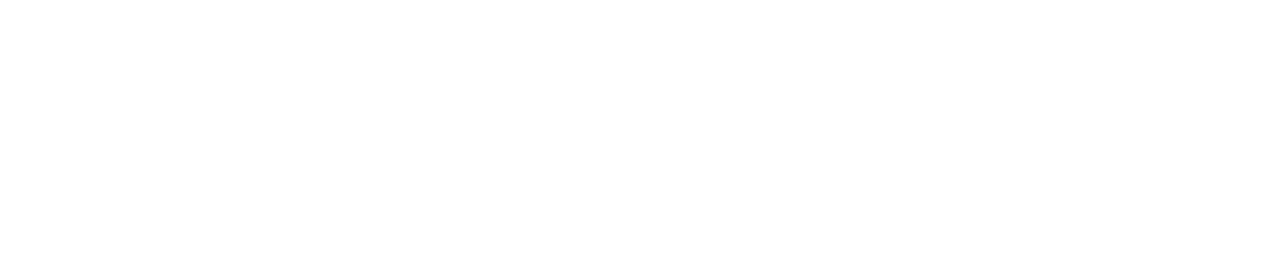
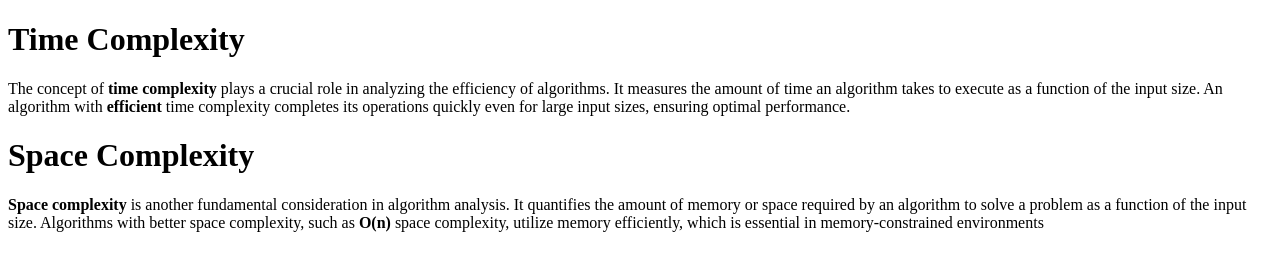
Before and after one commit to acciojob/time-and-space-complexity-Vedprakash321, a website: page main.html in a window 1280 px wide. Drawn offline with Linux system fonts and the light colour scheme.

Commit message:
created a submission

```diff
--- a/main.html
+++ b/main.html
@@ -8,6 +8,16 @@
 
 <body>
 	<!-- the entire body must be written by student -->
+	<h1>Time Complexity</h1>
+
+	<p>The concept of <b>time complexity</b> plays a crucial role in analyzing the efficiency of algorithms. It measures the amount of time an algorithm takes to execute as a function of the input size. An algorithm with <strong>efficient</strong> time complexity completes its operations quickly even for large input sizes, ensuring optimal performance.</p>
+    <h1>Space Complexity</h1>
+	<p> <b>Space complexity</b> is another fundamental consideration in algorithm analysis. It quantifies the amount of memory or space required by an algorithm to solve a problem as a function of the input size. Algorithms with better space complexity, such as <b>O(n)</b> space complexity, utilize memory efficiently, which is essential in memory-constrained environments</p>
+
+
+
+
+
     <script type="text/javascript" src="./script.js">
 </script>
 
```
